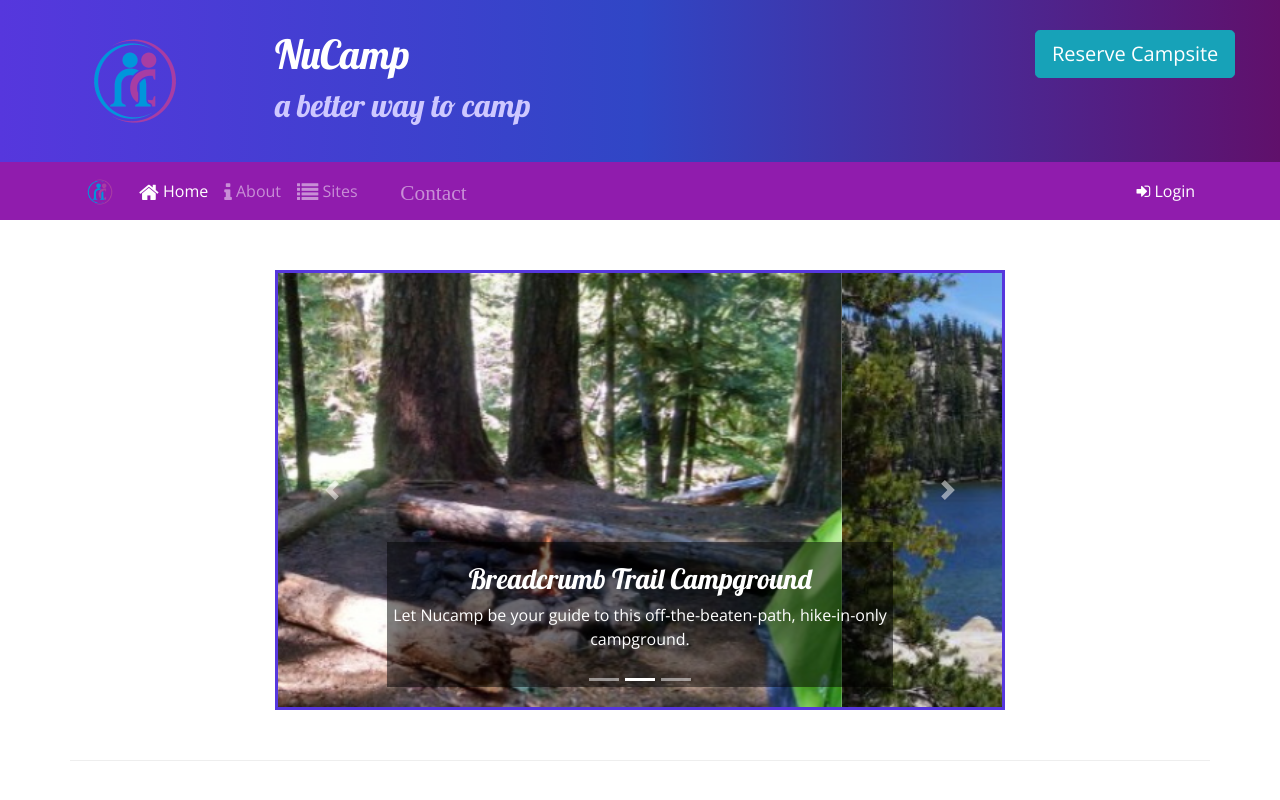
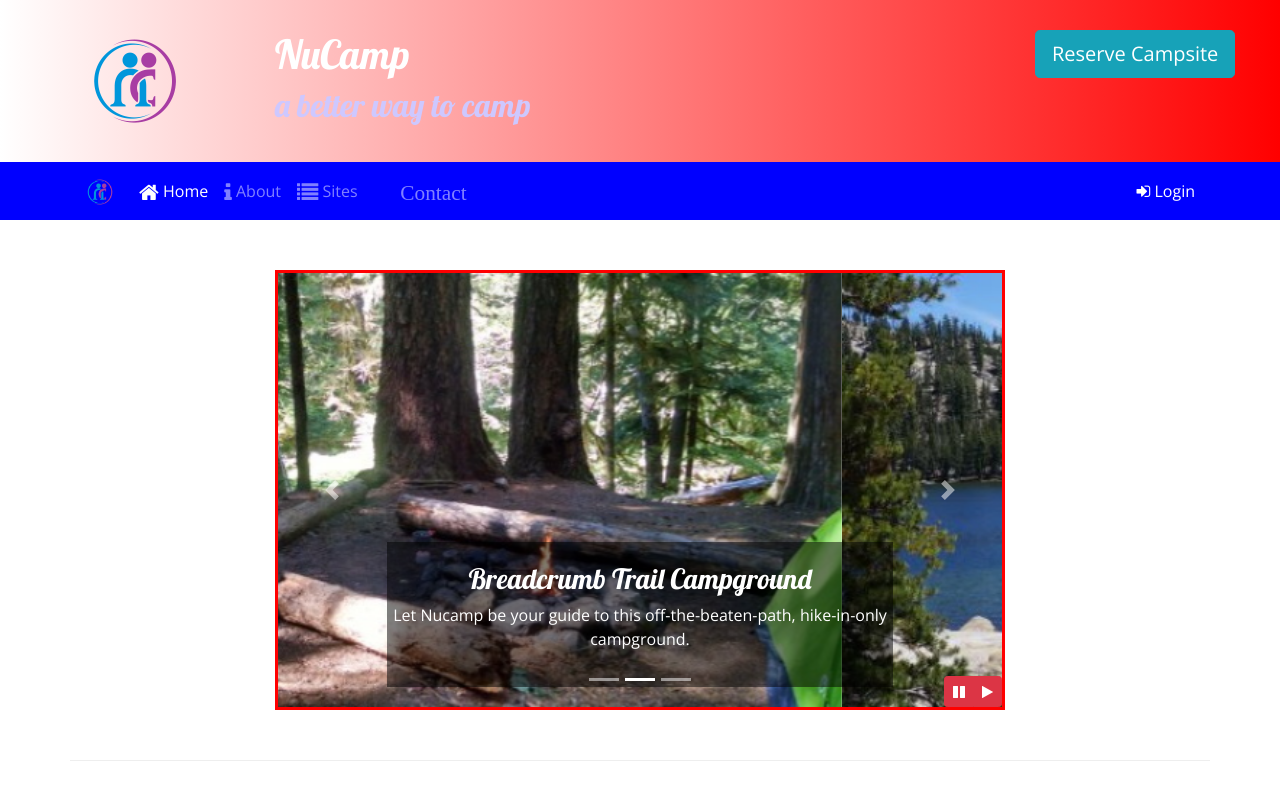
Before and after one commit to hintontristen/nucampsite, a website: page index.html in a window 1280 px wide. Shown: the top 800 px of the page. Drawn offline with nearby package versions, Linux system fonts and the light colour scheme.

Commit message:
Bootstrap and jQuery Part 1

```diff
--- a/css/styles.css
+++ b/css/styles.css
@@ -21,7 +21,7 @@ footer {
 
 .jumbotron {
     padding: 30px;
-    background-image: linear-gradient(to right, #5637DD, #3046C5, #60106B);
+    background-image: linear-gradient(to right,white, red);
     color: white;
     margin:0;
 }
@@ -32,7 +32,7 @@ footer {
     min-height: 200px;
 }
 .navbar {
-    background-color:#901CAD;
+    background-color:blue;
 }
 .site-footer {
     background-image: linear-gradient(#b7a8f8, white);
@@ -43,5 +43,10 @@ footer {
 }
 
 .carousel {
-    border: solid #5637DD;
+    border: solid red;
 }
+#carouselButton {
+    position: absolute;
+    right: 0;
+    bottom: 0;
+}
--- a/index.html
+++ b/index.html
@@ -188,6 +188,14 @@
                             <span class="sr-only">Next</span>
                         </a>
                 </div>
+                <div class="btn-group" id="carouselButton">
+                    <button class="btn btn-danger btn-sm" id="carouselPause">
+                        <i class="fa fa-pause"></i>
+                    </button>
+                    <button class="btn btn-danger btn-sm" id="carouselPlay">
+                        <i class="fa fa-play"></i>
+                    </button>
+                </div>
                 </div>
             </div>
         </div>
@@ -276,7 +284,17 @@
     <script>
         $('#reserveModal').modal('focus')
     </script>
-
+   <script>
+       $function() {
+           $(".carousel").carousel({interval:2000});
+           $("#carouselPause").click(function(){
+                $(".carousel").carousel("pause");
+            });
+            $("#carouselPlay").click(function(){
+            $(".carousel").carousel("cycle");
+            });
+        });
+   </script>
 </body>
 
 </html>
```
Also changed, not shown: 1 other file.
